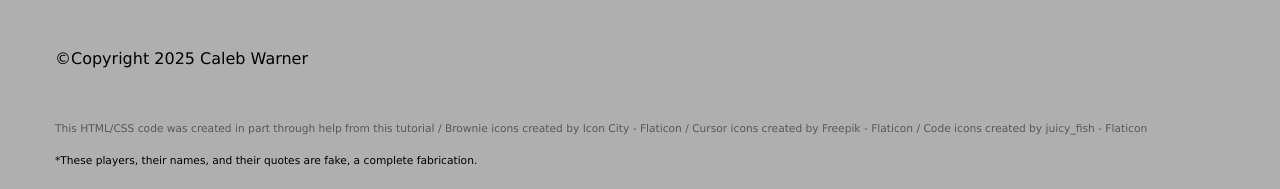
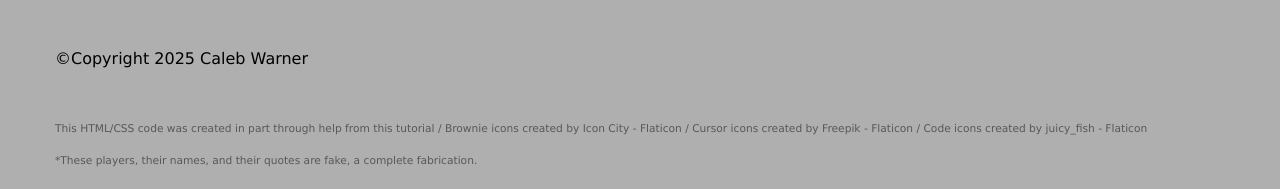
Before and after one commit to cwv4/brownie-clicker, a plain HTML site: page index.html in a window 1280 px wide. Shown: the part 2166-2355 px from the top of the page. Drawn offline with Linux system fonts and the light colour scheme.

Commit message:
Finishing project touches and game balancing

```diff
--- a/css/style-main.css
+++ b/css/style-main.css
@@ -341,6 +341,7 @@ img {
 .credits {
     font-size: 8pt;
     padding-bottom: 20px;
+    color: #585858;
 }
 
 .hamburger-button {
```
